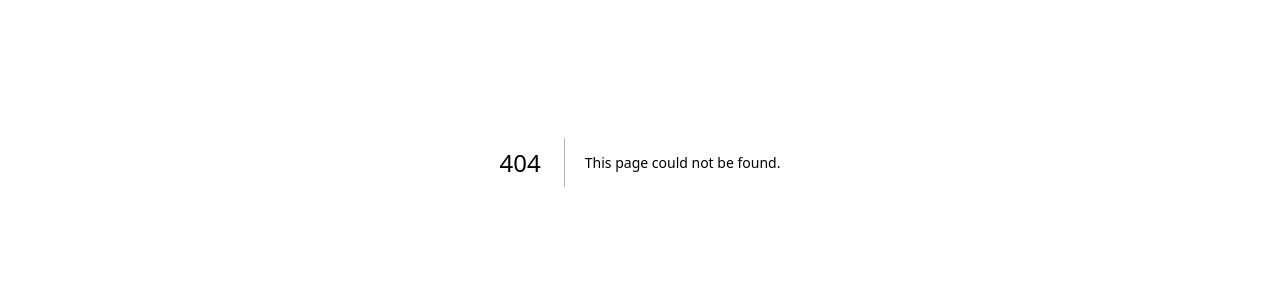
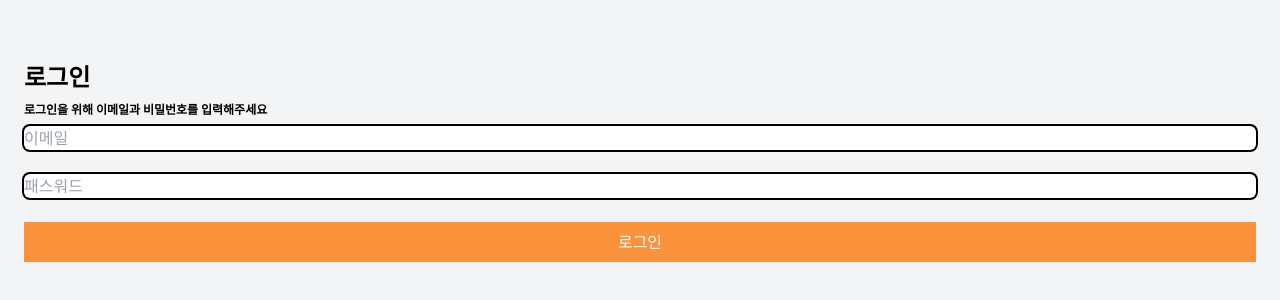
Before and after one commit to lim12749/CaptinJudo, a Next.js app: page /Login in a window 1280 px wide. Before the commit this address had no page. Shown: the part 238-538 px from the top of the page. Built offline with nearby package versions, Linux system fonts and the light colour scheme.

Commit message:
다시 테스트 해야함
로그인 버튼이 안됨

```diff
--- /dev/null
+++ b/app/Login/page.tsx
@@ -0,0 +1,40 @@
+"use client";
+import { useState } from "react";
+
+export default function LoginPage() {
+    const [email, setEmail] = useState("");
+    const [password, setPassword] = useState("");
+
+    const handleLogin = (event: React.FormEvent) => {
+        event.preventDefault();
+        alert("로그인 버튼이 눌렸습니다!");
+    };
+
+    return (
+        <div className="bg-gray-100 h-screen flex flex-col justify-center items-center gap-10 py-8 px-6">
+            <form onSubmit={handleLogin} className="w-full flex flex-col items-start gap-2">
+                <div className="w-full flex flex-col items-start gap-2 font-bold">
+                    <h1 className="text-2xl">로그인</h1>
+                    <h2 className="text-xs">로그인을 위해 이메일과 비밀번호를 입력해주세요</h2>
+                </div>
+                <input
+                    type="email"
+                    name="email"
+                    placeholder="이메일"
+                    value={email}
+                    onChange={(e) => setEmail(e.target.value)}
+                    className="w-full rounded-md ring-black ring-2 border-none focus:ring-blue-300 focus:ring-4 focus:outline-none"
+                />
+                <input
+                    type="password"
+                    name="password"
+                    placeholder="패스워드"
+                    value={password}
+                    onChange={(e) => setPassword(e.target.value)}
+                    className="w-full rounded-md ring-black ring-2 border-none focus:ring-blue-300 focus:ring-4 focus:outline-none mt-4"
+                />
+                <button type="submit" className="bg-orange-400 h-10 w-full text-white mt-4">로그인</button>
+            </form>
+        </div>
+    );
+}
--- /dev/null
+++ b/app/admin/page.tsx
@@ -0,0 +1,26 @@
+"use client";
+import { useRouter } from "next/router";
+
+export default function AdminPage() {
+    const router = useRouter();
+
+    const handleLogout = () => {
+        // 로그아웃 로직을 여기에 추가 (예: 인증 토큰 삭제)
+        router.push("/login");
+    };
+
+    return (
+        <div className="bg-gray-100 h-screen flex flex-col justify-center items-center gap-10 py-8 px-6">
+            <div className="w-full flex flex-col items-center gap-2 font-bold">
+                <h1 className="text-3xl">관리자 대시보드</h1>
+                <h2 className="text-xl">환영합니다, 관리자님!</h2>
+            </div>
+            <button
+                onClick={handleLogout}
+                className="bg-red-500 h-10 w-full text-white mt-4"
+            >
+                로그아웃
+            </button>
+        </div>
+    );
+}
--- /dev/null
+++ b/app/hooks/useLogin.tsx
@@ -0,0 +1,35 @@
+import { useState } from "react";
+import { useRouter } from "next/router";
+
+export function useLogin() {
+    const [email, setEmail] = useState("");
+    const [password, setPassword] = useState("");
+    const router = useRouter();
+
+    const handleLogin = (event: React.FormEvent) => {
+        event.preventDefault();
+        console.log("로그인 시도");
+
+        // 임시 데이터
+        const validEmail = "admin@example.com";
+        const validPassword = "admin123";
+
+        if (email === validEmail && password === validPassword) {
+            console.log("로그인 성공");
+            // 로그인 성공 시 페이지 이동
+            router.push("/admin");
+        } else {
+            console.log("로그인 실패");
+            // 로그인 실패 시 경고
+            alert("이메일 또는 패스워드가 잘못되었습니다.");
+        }
+    };
+
+    return {
+        email,
+        setEmail,
+        password,
+        setPassword,
+        handleLogin,
+    };
+}
--- a/app/page.tsx
+++ b/app/page.tsx
@@ -1,5 +1,6 @@
 "use client"
 
+import Link from "next/link";
 import React, {useState} from 'react';
 import Image from 'next/image';
 import ImageSlider from '@/components/Index';
@@ -31,44 +32,43 @@ export default function Home() {
                 <title> 용인대 캡틴 유도관</title>
                 <meta name="google-site-verification" content="QkkSgZI9zOyScuRB5XO9q9ClTLFQyhwgYiJqzJt9j9g"/>
             </head>
+
             <div className="flex flex-col w-full relative">
-                {/*상단에 고정하기위해 fixed*/}
+                {/* 상단에 고정하기 위해 fixed */}
                 <div className="fixed w-full z-10">
                     <nav className="bg-white flex items-center justify-between p-4">
                         <a href="http://localhost:8080" className="mx-2">
                             <p className="text-3xl font-bold">CPT</p>
                         </a>
-                    {/*버튼에 메뉴바 아이콘 추가해야함*/}
-                    <button type="button"
-                            onClick={NevMenu}
-                            className="bg-gray-200 rounded-xl w-8 h-8 mx-2"/>
+                        {/* 버튼에 메뉴바 아이콘 추가해야함 */}
+                        <button type="button" onClick={NevMenu} className="bg-gray-200 rounded-xl w-8 h-8 mx-2"/>
                     </nav>
                     {isMenuOpen && (
-                    <div className=" w-full bg-white shadow-2xl z-10">
+                        <div className="w-full bg-white shadow-2xl z-10">
                             <ul className="flex flex-col p-4 space-y-8">
-                            <li><a href="#section1" onClick={NevMenu}
-                                   className="">소개</a></li>
-                            <li><a href="#section2" onClick={NevMenu}
-                                   className="">시설</a></li>
-                            <li><a href="#section3" onClick={NevMenu}
-                                   className="">시간표</a></li>
-                            <li><a href="#section4" onClick={NevMenu}
-                                   className="">오시는길</a></li>
-                            <li>로그인</li>
+                                <li><a href="/Login" onClick={NevMenu} className="">공지사항</a></li>
+                                <li><a href="#section1" onClick={NevMenu} className="">소개</a></li>
+                                <li><a href="#section2" onClick={NevMenu} className="">시설</a></li>
+                                <li><a href="#section3" onClick={NevMenu} className="">시간표</a></li>
+                                <li><a href="#section4" onClick={NevMenu} className="">오시는길</a></li>
+                                <li><Link href="/Login" >로그인</Link></li>
                             </ul>
                         </div>
                     )}
                 </div>
                 {/* 메인 콘텐츠 */}
                 <main className="w-full">
-                {/*메인 타이틀 위치*/}
-                <section className="bg-gray-50 h-screen flex flex-col items-center justify-center relative m-0 p-4 ">
+                    {/* 메인 타이틀 위치 */}
+                    <section className="bg-gray-50 h-screen flex flex-col items-center justify-center relative m-0 p-4">
                         <div>
                             <p className="px-4 mt-[-10rem] font-bold text-7xl">CAPTAIN JUDO</p>
                             <p className="px-4 text-left font-bold text-2xl mt-2">유능제강</p>
                             <p className="px-4 text-left font-bold text-2xl mt-2">예시예종</p>
                         </div>
-                    {/*position이 relative, absolute,는 문서 흐름에서 벗어나 고정된 위치에 배치됨*/}
+                        <div>
+                            <button className="bg-blue-400"></button>
+                        </div>
+                        {/* position이 relative, absolute,는 문서 흐름에서 벗어나 고정된 위치에 배치됨 */}
                         <div className="flex space-x-3 absolute bottom-4 right-4">
                             <button
                                 type="button"
@@ -80,22 +80,21 @@ export default function Home() {
                             <button
                                 type="button"
                                 onClick={NaverBlogButtonClick}
-                            className="bg-green-500 rounded-xl w-12 h-12 text-white font-bold text-lg"
+                                className=" bg-green-500 rounded-xl w-12 h-12 text-white font-bold text-lg"
                             >
                                 blog
                             </button>
                         </div>
                     </section>
+
                     {/* 관장 소개 */}
-                <section id="section1" className="  flex flex-col p-4">
+                    <section id="section1" className="flex flex-col p-4">
                         <p className="text-4xl font-bold py-4 text-left">관장 소개</p>
-                    {/*배경*/}
+                        {/* 배경 */}
                         <div className="bg-white rounded-2xl w-full shadow-lg flex items-center flex-col">
-
-                        <div className="w-full max-w-xs ">
-                            <div className="w-full max-w-xs overflow-hidden mt-4 mb-4 rounded-2xl ">
-                                <Image src="/img/Profile01.jpg" alt="관장님 프로필" width={300} height={300}
-                                       className="object-cover object-top w-full h-auto"/>
+                            <div className="w-full max-w-xs">
+                                <div className="w-full max-w-xs overflow-hidden mt-4 mb-4 rounded-2xl">
+                                    <Image src="/img/Profile01.jpg" alt="관장님 프로필" width={300} height={300} className="object-cover object-top w-full h-auto"/>
                                 </div>
                                 <span className="block font-bold text-xl">김진우 관장 이력</span>
                                 <ul className="list-disc list-inside space-y-2 mb-6">
@@ -111,11 +110,9 @@ export default function Home() {
                                 </ul>
                             </div>
                         </div>
-                    <div
-                        className="card-face card-back bg-white text-black rounded-2xl w-full shadow-lg p-5 flex items-center flex-col mt-4">
+                        <div className="card-face card-back bg-white text-black rounded-2xl w-full shadow-lg p-5 flex items-center flex-col mt-4">
                             <div className="w-full max-w-xs rounded-2xl overflow-hidden mt-4 mb-4">
-                            <Image src="/img/Profile2.jpg" alt="관장님 프로필" width={300} height={300}
-                                   className="object-cover object-top w-full h-auto"/>
+                                <Image src="/img/Profile2.jpg" alt="관장님 프로필" width={300} height={300} className="object-cover object-top w-full h-auto"/>
                             </div>
                             <div className="my-2 w-full max-w-xs">
                                 <span className="block font-bold text-xl mb-2">캡틴 유도관 스토리</span>
@@ -126,26 +123,25 @@ export default function Home() {
                                 </div>
                             </div>
                         </div>
+                    </section>
 
-                </section>
-                <section id="section2" className="flex flex-col items-start justify-start m-0 p-4 ">
+                    <section id="section2" className="flex flex-col items-start justify-start m-0 p-4">
                         <p className="text-4xl font-bold py-4 text-left">내부 사진</p>
-                    <div
-                        className="bg-white text-black rounded-2xl w-full shadow-2xl my-6 p-5 flex items-center flex-col">
+                        <div className="bg-white text-black rounded-2xl w-full shadow-2xl my-6 p-5 flex items-center flex-col">
                             <ImageSlider/>
                         </div>
                     </section>
+
                     <section id="section3" className="flex flex-col items-start justify-start m-0 p-4">
                         <p className="text-4xl font-bold py-4 text-left">정규 시간표</p>
-                    <div
-                        className="bg-white text-black rounded-2xl w-full shadow-lg flex items-center flex-col">
+                        <div className="bg-white text-black rounded-2xl w-full shadow-lg flex items-center flex-col">
                             <div className="rounded-3xl bg-white">
-                            <Image src="/img/Timetable.png" alt="운영 시간표" width={400} height={300}
-                                   className="object-cover object-top w-full h-auto"/>
+                                <Image src="/img/Timetable.png" alt="운영 시간표" width={400} height={300} className="object-cover object-top w-full h-auto"/>
                             </div>
                         </div>
                     </section>
-                <section id="section4" className="flex flex-col items-start justify-start m-0 p-4 ">
+
+                    <section id="section4" className="flex flex-col items-start justify-start m-0 p-4">
                         <p className="text-4xl font-bold py-4 text-left">오시는 길</p>
                         <p className="font-bold mb-4 text-left">주소 : 경기 용인시 기흥구 새천년로16번길 3-2 2층 201호 용인대캡틴유도</p>
                         <div className="bg-white text-black rounded-2xl w-full shadow-lg my-6 p-5 flex-col inline-flex">
@@ -153,7 +149,7 @@ export default function Home() {
                                 src="https://www.google.com/maps/embed?pb=!1m18!1m12!1m3!1d12697.073656980016!2d127.09277361342654!3d37.288771867609384!2m3!1f0!2f0!3f0!3m2!1i1024!2i768!4f13.1!3m3!1m2!1s0x357b5a62484cad8b%3A0xa3db3971ddeca119!2z6rK96riw64-EIOyaqeyduOyLnCDquLDtnaXqtawg7Iug6rCI64-ZIDcyMg!5e0!3m2!1sko!2skr!4v1717093129502!5m2!1sko!2skr"
                                 width="100%"
                                 height="450"
-                            style={{border: 0}}
+                                style={{ border: 0 }}
                                 allowFullScreen
                                 loading="lazy"
                                 referrerPolicy="no-referrer-when-downgrade"
```
Also changed, not shown: app/layout.tsx (line endings or trailing spaces), public/img/Bg01.jpg (deleted), public/img/test.jpg (deleted). Lines whose indentation alone changed are shown as unchanged.
